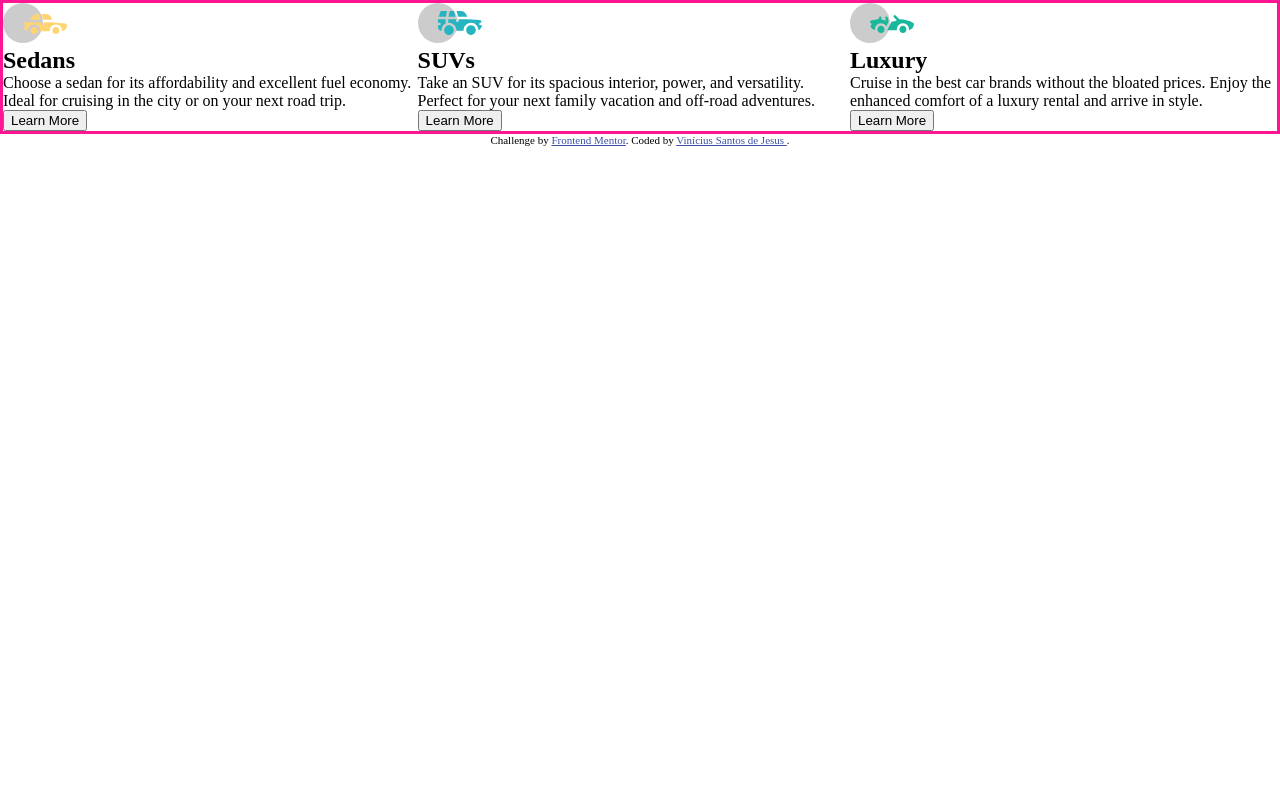
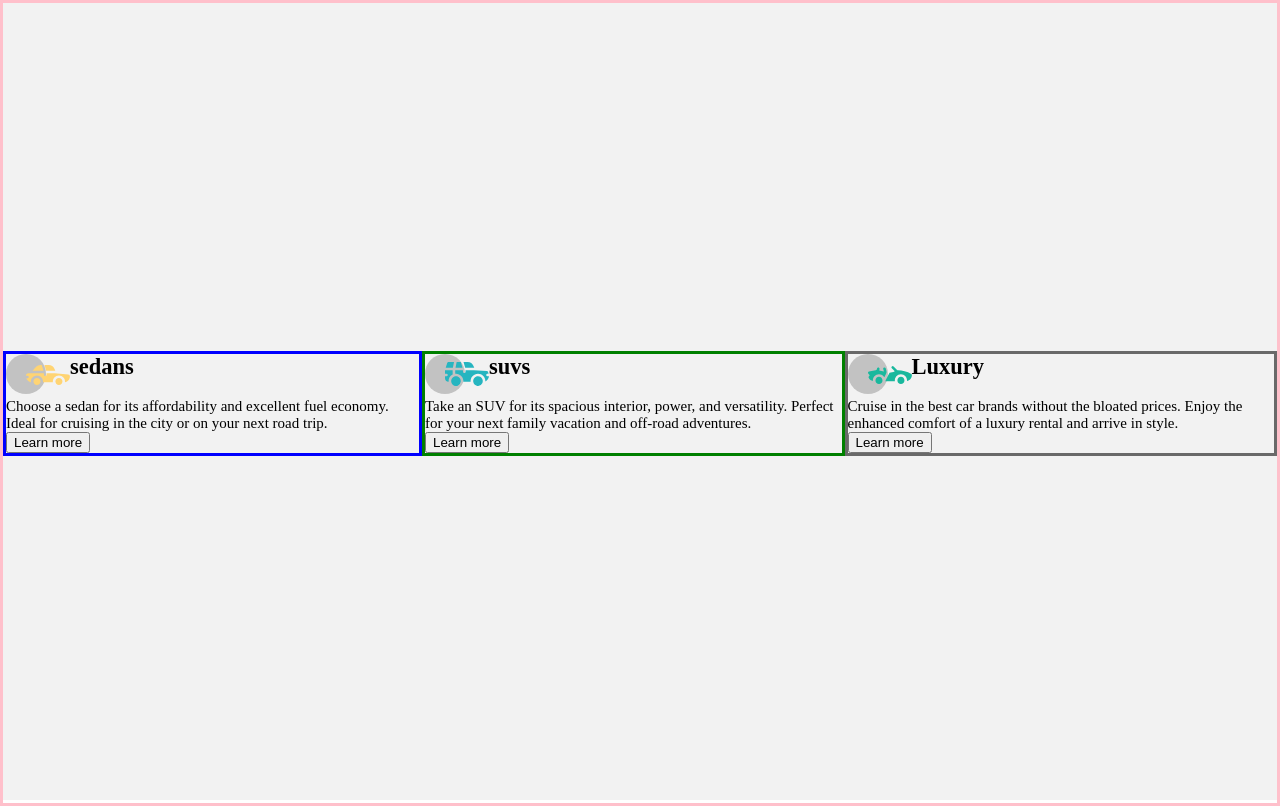
Before and after one commit to ViniSantosJ/3_Column_Preview_Card_Component, a plain HTML site: page index.html in a window 1280 px wide. Drawn offline with Linux system fonts and the light colour scheme.

Commit message:
Git init

```diff
--- a/index.html
+++ b/index.html
@@ -21,37 +21,42 @@
 <body>
 
   <section class="container">
-    <div class="sedan item">
-      <img src="img/icon-sedans.svg" alt="Sedans">
-      <h1>Sedans</h1>
-      <p>
-        Choose a sedan for its affordability and excellent fuel economy. Ideal for cruising in the city or on your next road trip.
-      </p>
-      <button class="button">Learn More</button>
+    <div class="content">
+      <div class="sedans">
+        <span class="img-sedan">
+          <img src="img/icon-sedans.svg" alt="Sedan" class="img-sedan-file">
+        </span>
+        <h2 class="sedan-title">sedans</h2>
+        <p>Choose a sedan for its affordability and excellent fuel economy. Ideal for cruising in the city or on your next road trip.</p>
+        <button class="learn-more">Learn more</button>
+      </div>
+
+      <div class="suvs">
+        <span class="img-suv">
+          <img src="img/icon-suvs.svg" alt="Suv" class="img-suv-file">
+        </span>
+        <h2 class="suv-title">suvs</h2>
+        <p>Take an SUV for its spacious interior, power, and versatility. Perfect for your next family vacation and off-road adventures.</p>
+        <button class="learn-more">Learn more</button>
+      </div>
+
+      <div class="luxury">
+        <span class="img-luxury">
+          <img src="img/icon-luxury.svg" alt="Luxury" class="img-luxury-file">
+        </span>
+        <h2 class="luxury-title">Luxury</h2>
+        <p> Cruise in the best car brands without the bloated prices. Enjoy the enhanced comfort of a luxury rental and arrive in style.</p>
+        <button class="learn-more">Learn more</button>
+      </div>
     </div>
-    <div class="suv item">
-      <img src="img/icon-suvs.svg" alt="Suvs">
-      <h1>SUVs</h1>
-      <p>
-        Take an SUV for its spacious interior, power, and versatility. Perfect for your next family vacation
-        and off-road adventures.
-      </p>
-      <button class="button">Learn More</button>
-    </div>
-    <div class="luxury item">
-      <img src="img/icon-luxury.svg" alt="Luxury">
-      <h1>Luxury</h1>
-      <p>
-        Cruise in the best car brands without the bloated prices. Enjoy the enhanced comfort of a luxury
-        rental and arrive in style.
-      </p>
-      <button class="button">Learn More</button>
     </div>
   </section>
-  <footer class="attribution">
+
+
+  <!-- <footer class="attribution">
     Challenge by <a href="https://www.frontendmentor.io?ref=challenge" target="_blank">Frontend Mentor</a>.
     Coded by <a href="#">Vinícius Santos de Jesus </a>.
-  </footer>
+  </footer> -->
 </body>
 
 </html>
--- a/scss/style.scss
+++ b/scss/style.scss
@@ -15,18 +15,46 @@ a {
 
 /*---------*/
 
-.container {
-  border: 3px solid deeppink;
-
-  display: flex;
-  margin: 0 auto;
-  max-width: 1440px;
+body,
+html {
+  height: 100%;
+  font-size: 15px;
+  height: 100%;
 }
 
-// p {
-//   display: flex;
-//   flex-wrap: wrap;
-// }
+.container {
+  height: 100%;
+  background-color: $very-ligh-gray;
+}
+
+.content {
+  border: 3px solid pink;
+  display: flex;
+  height: 100%;
+  justify-content: center;
+  align-items: center;
+}
+
+.sedans {
+  display: flex;
+  flex-wrap: wrap;
+  border: 3px solid blue;
+  max-width: 480px;
+}
+
+.suvs {
+  display: flex;
+  flex-wrap: wrap;
+  border: 3px solid green;
+  max-width: 480px;
+}
+
+.luxury {
+  display: flex;
+  flex-wrap: wrap;
+  border: 3px solid dimgrey;
+  max-width: 480px;
+}
 
 /* Footer */
 .attribution {
```
Also changed, not shown: css/style.css, css/style.min.css.
